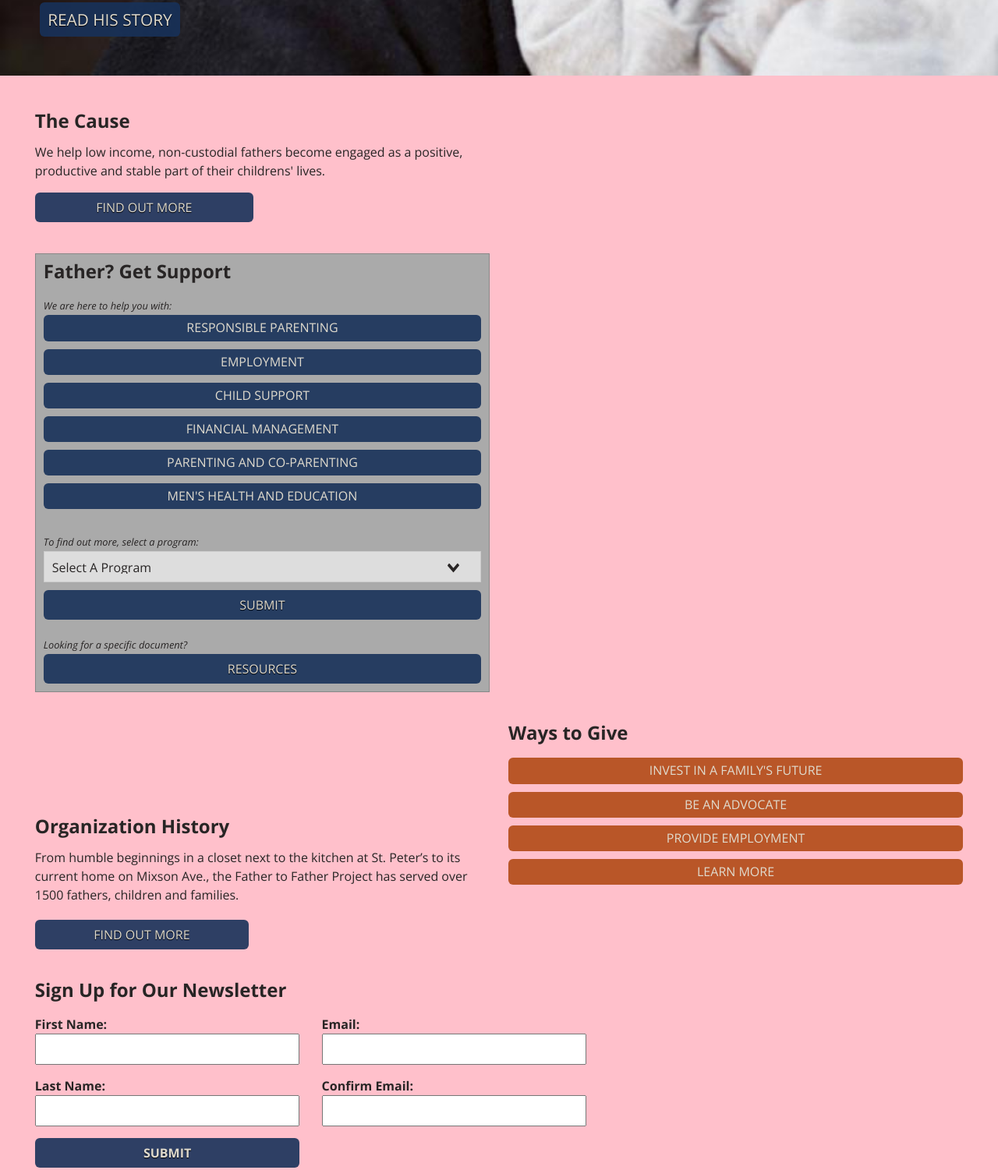
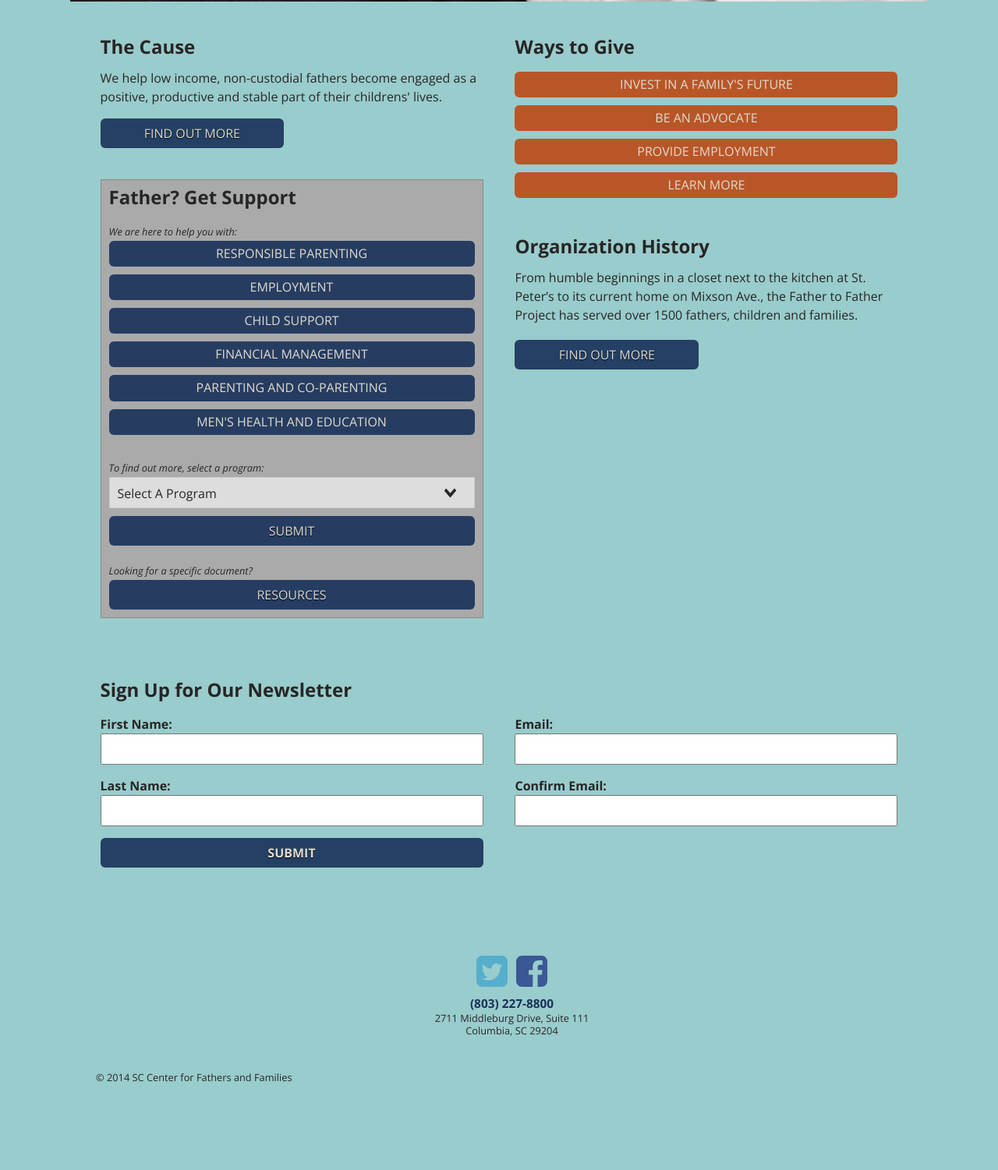
Before and after one commit to abbystarnes/SCFathers, a plain HTML site: page index.html in a window 1280 px wide. Shown: the part 784-2285 px from the top of the page at 78% size. After the commit the page ends 2198 px from the top, so only its background shows below. Drawn offline with nearby package versions, Linux system fonts and the light colour scheme.

Commit message:
more stuffs

```diff
--- a/SCSS/style.scss
+++ b/SCSS/style.scss
@@ -5,10 +5,20 @@
 $blue-color:rgba(24,49,89,.9);
 $orange-background-color: #B95628;
 
+@mixin breakpoint($point) {
+	@media ('min-width:' + $point) {
+		@content;
+	}
+}
+
 *{
 	box-sizing: border-box;
 }
 
+
+.styledSelect {
+	width: 100%;
+}
 
 .hidden {
 	visibility: hidden;
@@ -25,12 +35,14 @@ body {
 	/*background-image: url(../Images/demi-01.jpg);*/
 	/*background-size: contain;*/
 
+
 }
 
 
 .innerWrapper {
 	margin: 0 auto;
 	width: 93%;
+
 	/*margin-top: 40px;*/
 	/*margin-bottom: 40px;*/
 
@@ -305,7 +317,7 @@ footer .fa-twitter-square {
 	margin-bottom: 0px;
 }
 
-/*.twitter {
+.twitter {
 background: url("../Images/icon-twitter.svg") no-repeat 0 0;
 background-size: 40px 80px;
 display: inline-block;
@@ -313,18 +325,50 @@ width: 40px;
 height: 40px;
 text-indent: -9999px;
 
-}*/
+}
 
+.facebook {
+background: url("../Images/icon-facebook.svg") no-repeat 0 0;
+background-size: 40px 80px;
+display: inline-block;
+width: 40px;
+height: 40px;
+text-indent: -9999px;
+}
+
+.bob {
+	display:inline;
+	list-style: none;
+	text-decoration: none;
+	text-align: center;
+	margin: 0 auto;
+	width:100%
+}
+
+.bob li {
+	display: inline-block;
+	text-align: center;
+}
+
+@media (min-width: 660px) {
 .twitter:hover {
 	background-position: 0 -40px;
 }
 
+.facebook:hover {
+	background-position: 0 -40px;
+}
+}
+
 .support {
 	margin-bottom: 40px;
+	display:inline-block;
+	width: 100%;
 }
 
 .cause {
 	margin-bottom: 40px;
+	display:inline-block;
 }
 
 /*.bob{
@@ -333,11 +377,13 @@ padding: 0;
 margin:0;
 text-align: center;
 
-}*/
+}*
 
 /*.bob li {
 	display: inline;
 }*/
+
+
 
 .introduction {
 	margin-bottom: 40px;
@@ -345,6 +391,7 @@ text-align: center;
 
 .history p {
 	margin-bottom: 20px;
+	display:inline-block;
 }
 
 form h2 {
@@ -405,7 +452,7 @@ form input {
    width: 100%;
    padding: 10px;
    font-size: 1em;
-   line-height: 1;
+   line-height: 1.3;
    border: 0;
    border-radius: 0;
    height: 40px;
@@ -415,7 +462,7 @@ form input {
 
 
 .styledSelect {
-   width:75%;
+   width:100%;
    height: 40px;
    overflow: hidden;
    background: url("../Images/icon-selectArrow.svg") no-repeat right #ddd;
@@ -441,10 +488,14 @@ form input {
 	padding-bottom: 20px;
 }
 
+
+
 @media screen and (min-width: 580px) {
 body {
-background-color: #ddd;
+// background-color: #ddd;
 }
+
+
 
 h2 {
 	text-align: left;
@@ -506,11 +557,14 @@ h2 {
 }
 
 .donate {
-	width: 120px;
+
+
+
+	width: 100px;
 	position: absolute;
 	top: 0px;
 	right: 8%;
-	height: 120px;
+	height: 110px;
 	background: #B95628;
 	border-radius: 0px 0px 6px 6px;
 }
@@ -544,6 +598,7 @@ font-size: 1.8em;
 	li:first-child {
 	margin-right: 4%;
 	}
+	display:inline-block;
 }
 
 
@@ -554,7 +609,7 @@ font-size: 1.8em;
 
 
 .history{
-	margin-top: 120px;
+	margin-top: 0px;
 }
 
 
@@ -584,7 +639,7 @@ font-size: 1.8em;
 
 
 .support {
-	display:block;
+	width: 100%;
 }
 
 
@@ -593,13 +648,19 @@ font-size: 1.8em;
 
 @media screen and (min-width: 960px) {
 	body {
-		background-color: pink;
+		// background-color: pink;
 	}
 .rightColumn{
 	float: left;
 	clear:left;
 	width: 100%;
 }
+
+.donate {
+	width: 120px;
+	height: 120px;
+}
+
 
 .right {
 	float:left;
@@ -608,11 +669,12 @@ font-size: 1.8em;
 }
 
 .support {
-	width:49%;
+	width:100%;
 	display: inline-block;
 	float:left;
 	clear: left;
 }
+
 
 .left {
 	float:left;
@@ -626,8 +688,8 @@ font-size: 1.8em;
 
 
 .give {
-	float:right;
-	width: 49%;
+	float:left;
+	width: 100%;
 	display: inline-block;
 
 	li {
@@ -638,18 +700,72 @@ font-size: 1.8em;
 
 
 .cause {
-	width: 49%;
+	width: 100%;
 	display:inline-block;
 	float:left;
 }
 
 .history {
 	float:left;
+	clear:left;
 	display: inline-block;
-	width: 48%;
+	width: 100%;
+	margin-top:0px;
 }
 
 form {
 	float:left;
 }
+
+.bigColumn1 {
+	display:inline-block;
+	float:left;
+	// border: 2px solid green;
+	width: 48%;
+	margin-right: 4%;
+
 }
+
+.bigColumn2 {
+	display: inline-block;
+	float:left;
+	// border: 2px solid red;
+	width: 48%;
+}
+}
+
+
+body {
+	@media (min-width: 1024px) {
+	margin: 0 auto;
+	max-width: 1100px;
+	}
+}
+
+
+
+form {
+	@media (min-width: 960px) {
+		margin: 0 auto;
+		width: 100%;
+
+	input {
+		width: 100%;
+	}
+	label {
+		width: 100%;
+	}
+	}
+
+.history {
+	@media (min-width: 660px) {
+	margin-top: 0px;
+	}
+}
+
+}
+
+
+.bob li:first-child {
+	margin-right: 7px;
+}
--- a/index.html
+++ b/index.html
@@ -41,6 +41,7 @@
 				<button>Read His Story</button>
 			</section>
 			<div class="innerWrapper clearfix">
+		<div class="bigColumn1 clearfix">
 			<article class="cause">
 				<h2>The Cause</h2>
 				<p>We help low income, non-custodial fathers become engaged as a positive, productive and stable part of their childrens' lives.</p>
@@ -83,7 +84,8 @@
 				<button class="resources">Resources</button>
 				</div>
 			</section>
-
+		</div>
+		<div class="bigColumn2 clearfix">
 			<section class="give support">
 				<h2>Ways to Give</h2>
 
@@ -103,6 +105,7 @@
 				<p> From humble beginnings in a closet next to the kitchen at St. Peter’s to its current home on Mixson Ave., the Father to Father Project has served over 1500 fathers, children and families. </p>
 
 				<button class="resources">Find Out More</button>
+	</div>
 			</article>
 			<form action="register_account.html">
 				<h2>Sign Up for Our Newsletter</h2>
@@ -125,15 +128,17 @@
 
 		</main>
 		</div>
-		<!-- <ul class="bob">
-			<li><a href="" class="twitter">Twitter</a></li>
-		</ul>-->
+
 
 		<footer>
 			<h1 class="hidden">Footer</h1>
-			<p><i class="fa fa-facebook-official"></i>
-			<i class="fa fa-twitter-square"></i></p>
+
 			<ul>
+					<p> <ul class="bob">
+						<li><a href="" class="twitter">Twitter</a></li>
+
+						<li><a href="" class="facebook">Facebook</a></li>
+					</ul></p>
 				<li><a href="#">(803) 227-8800</a></li>
 				<li>2711 Middleburg Drive, Suite 111</li>
 				<li>Columbia, SC 29204</li>
```
Also changed, not shown: CSS/style.css, Images/icon-facebook.svg (added), 1 other file.
